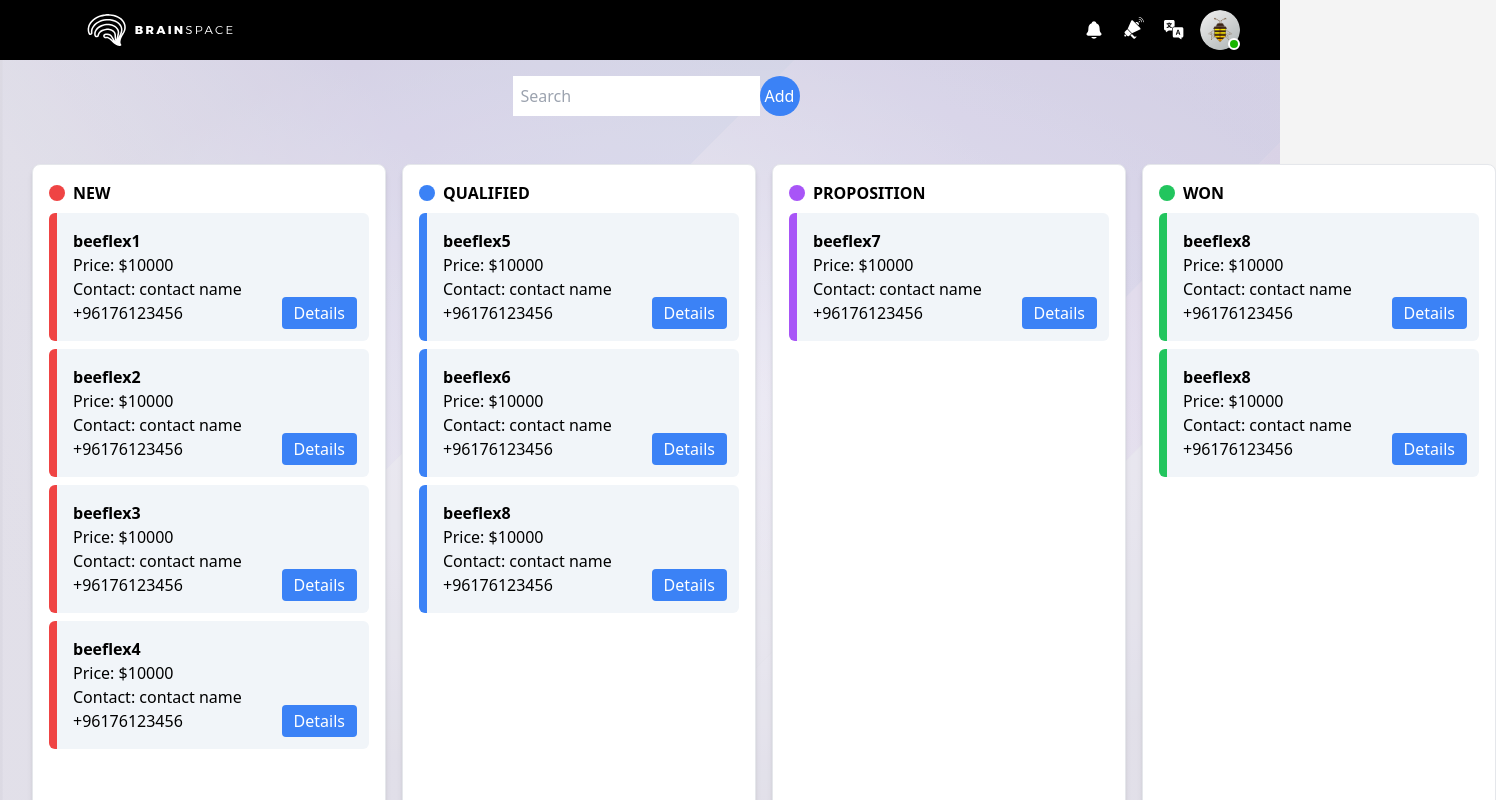
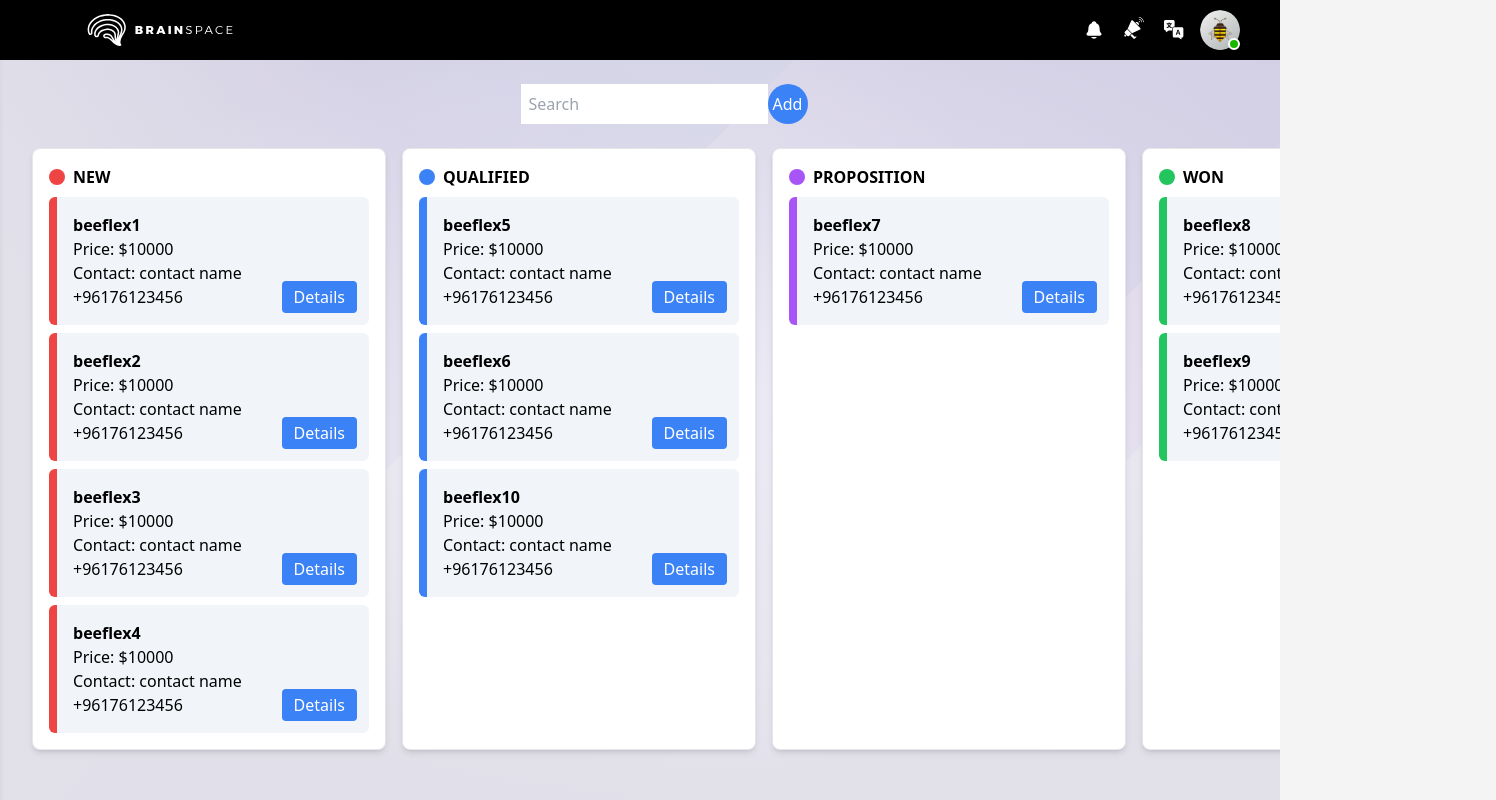
Before and after one commit to JanaSaker/CRM, a Next.js app: page /en/crm in a window 1280 px wide. Shown: the top 800 px of the page, 1496 px wide, since content can reach past the window. Built offline with nearby package versions, Linux system fonts and the light colour scheme.

Commit message:
finished-drag-sorting

```diff
--- a/src/app/[locale]/crm/components/Lead.tsx
+++ b/src/app/[locale]/crm/components/Lead.tsx
@@ -51,7 +51,9 @@ const Lead: React.FC<LeadProps> = ({ lead, onLeadClick, grabbed }) => {
       <div
         ref={setNodeRef}
         style={style}
-        className="bg-slate-200 p-4 mb-2 rounded-md h-32 opacity-70 border-2 border-slate-400"
+        className={`bg-slate-100 p-4 mb-2 rounded-md h-32 border-2 ${
+          borderColors[lead.status]
+        }`}
       />
     );
   }
@@ -63,7 +65,7 @@ const Lead: React.FC<LeadProps> = ({ lead, onLeadClick, grabbed }) => {
         {...attributes}
         style={style}
         className={`p-4 mb-2 rounded-md h-32 bg-slate-100 border-l-8 cursor-grab  ${
-          grabbed && "cursor-grabbing shadow-xl scale-[1.04] opacity-85"
+          grabbed && "cursor-grabbing shadow-xl scale-[1.05] opacity-85"
         } ${borderColors[lead.status]} `}
       >
         <p className="font-semibold">{lead.title}</p>
--- a/src/app/[locale]/crm/components/Leads.tsx
+++ b/src/app/[locale]/crm/components/Leads.tsx
@@ -2,7 +2,6 @@ import React, { useMemo } from "react";
 import Lead from "./Lead";
 import { useDroppable } from "@dnd-kit/core";
 import { SortableContext, useSortable } from "@dnd-kit/sortable";
-import { CSS } from "@dnd-kit/utilities";
 
 interface LeadType {
   id: number;
@@ -31,31 +30,24 @@ const Leads: React.FC<LeadsProps> = ({ status, leads, onLeadClick }) => {
     return leads.map((lead) => lead.id);
   }, [leads]);
 
-  const { setNodeRef, attributes, listeners, transform, transition } =
-    useSortable({
-      id: status,
-      data: {
-        type: "status",
-        status,
-      },
-    });
-
-  const style = {
-    transition,
-    transform: CSS.Translate.toString(transform),
-  };
+  const { setNodeRef } = useSortable({
+    id: status,
+    data: {
+      type: "Status",
+      status,
+    },
+  });
 
   return (
     <div
       ref={setNodeRef}
-      style={style}
-      className="border rounded-lg shadow-md h-full bg-white p-4"
+      className="border rounded-lg shadow-md h-full bg-white p-4 overflow-auto"
     >
       <div className="flex gap-2 items-center">
         <div className={`rounded-full w-4 h-4 ${statusColors[status]}`}></div>
         <h2 className="font-bold">{status.toUpperCase()}</h2>
       </div>
-      <div className="mt-2 w-80">
+      <div className="mt-2 w-80 ">
         <SortableContext items={leadsIds}>
           {leads.map((lead) => (
             <Lead
--- a/src/app/[locale]/crm/components/StatusContainer.tsx
+++ b/src/app/[locale]/crm/components/StatusContainer.tsx
@@ -9,10 +9,11 @@ import ContactModal from "./ContactModal";
 import {
   DndContext,
   DragEndEvent,
+  DragOverEvent,
   DragOverlay,
   DragStartEvent,
 } from "@dnd-kit/core";
-import { SortableContext } from "@dnd-kit/sortable";
+import { arrayMove, SortableContext } from "@dnd-kit/sortable";
 import { createPortal } from "react-dom";
 import Lead from "./Lead";
 
@@ -45,7 +46,14 @@ interface Opportunity {
 }
 
 const StatusContainer: React.FC = () => {
-  const status: string[] = ["new", "qualified", "proposition", "won"];
+  const status: string[] = [
+    "new",
+    "qualified",
+    "proposition",
+    "won",
+    "Asd",
+    "asdas",
+  ];
 
   const [leads, setLeads] = useState<Lead[]>([
     {
@@ -115,7 +123,7 @@ const StatusContainer: React.FC = () => {
     {
       id: 9,
       status: "won",
-      title: "beeflex8",
+      title: "beeflex9",
       price: 10000,
       name: "contact name",
       number: "+96176123456",
@@ -123,7 +131,7 @@ const StatusContainer: React.FC = () => {
     {
       id: 10,
       status: "qualified",
-      title: "beeflex8",
+      title: "beeflex10",
       price: 10000,
       name: "contact name",
       number: "+96176123456",
@@ -165,30 +173,74 @@ const StatusContainer: React.FC = () => {
     setIsOpportunityModalOpen(true);
   };
 
-  const onDragEnd = (event: DragEndEvent) => {
-    const { active, over } = event;
-    if (!over) return;
+  ////this function is needed when using only draggable and not sortable
+  // const onDragEnd = (event: DragEndEvent) => {
+  //   const { active, over } = event;
+  //   if (!over) return;
 
-    const updatedLeads = leads.map((lead) => {
-      if (lead.id === +active.id) {
-        return { ...lead, status: over.id as string };
-      }
-      return lead;
-    });
-    setLeads(updatedLeads);
-  };
+  //   const updatedLeads = leads.map((lead) => {
+  //     if (lead.id === +active.id) {
+  //       return { ...lead, status: over.id as string };
+  //     }
+  //     return lead;
+  //   });
+  //   setLeads(updatedLeads);
+  // };
 
   const onDragStart = function (event: DragStartEvent) {
-    console.log(event.active.data.current?.lead);
     if (event.active.data.current?.type === "Lead") {
       setActiveLead(event.active.data.current.lead);
       return;
     }
   };
 
+  const onDragOver = function (event: DragOverEvent) {
+    const { active, over } = event;
+    if (!over) return;
+    const activeId = active.id;
+    const overId = over.id;
+
+    if (activeId === overId) return;
+
+    const isActiveLead = active.data.current?.type === "Lead";
+    const isOverLead = over.data.current?.type === "Lead";
+
+    if (!isActiveLead) return;
+
+    //dropping a lead over another lead
+    if (isActiveLead && isOverLead) {
+      setLeads((leads) => {
+        const activeIndex = leads.findIndex((lead) => lead.id === activeId);
+        const overIndex = leads.findIndex((lead) => lead.id === overId);
+
+        if (leads[activeIndex].status !== leads[overIndex].status) {
+          leads[activeIndex].status = leads[overIndex].status;
+        }
+
+        return arrayMove(leads, activeIndex, overIndex);
+      });
+    }
+
+    const isOverStatus = over.data.current?.type === "Status";
+
+    //dropping a lead over a status column
+
+    if (isActiveLead && isOverStatus) {
+      setLeads((leads) => {
+        const activeIndex = leads.findIndex((lead) => lead.id === activeId);
+
+        if (leads[activeIndex].status !== overId.toString()) {
+          leads[activeIndex].status = overId.toString();
+        }
+
+        return arrayMove(leads, activeIndex, activeIndex);
+      });
+    }
+  };
+
   return (
-    <>
-      <header className="flex justify-center w-full m-4">
+    <div className="overflow-y-hidden">
+      <header className="flex fixed w-full justify-center m-6">
         <InputText placeholder="Search" />
         <Button
           className="rounded-full w-8 h-8 p-5 text-white bg-blue-500 flex justify-center items-center"
@@ -197,8 +249,9 @@ const StatusContainer: React.FC = () => {
           Add
         </Button>
       </header>
-      <DndContext onDragStart={onDragStart}>
-        <div className="flex gap-4 p-8 h-[92vh]">
+
+      <DndContext onDragStart={onDragStart} onDragOver={onDragOver}>
+        <div className="w-fit mt-14 flex gap-4 p-8 h-[83.3vh] ">
           <SortableContext items={status}>
             {status.map((s) => (
               <Leads
@@ -238,7 +291,7 @@ const StatusContainer: React.FC = () => {
           onClose={() => setIsContactModalOpen(false)}
         />
       )}
-    </>
+    </div>
   );
 };
 
--- a/src/app/[locale]/crm/page.tsx
+++ b/src/app/[locale]/crm/page.tsx
@@ -2,9 +2,7 @@ import React from "react";
 import StatusContainer from "./components/StatusContainer";
 
 const Page = () => {
-  return <>
-
-  <StatusContainer /></>;
+  return <StatusContainer />;
 };
 
-export default Page;
+export default Page;
```
Also changed, not shown: src/app/[locale]/globals.css (+3 -4 lines).
